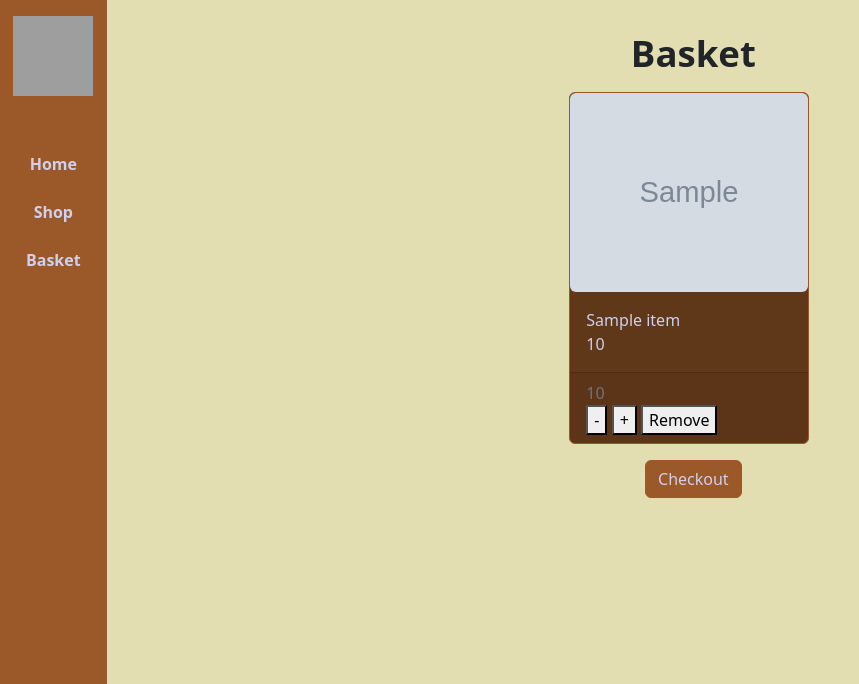
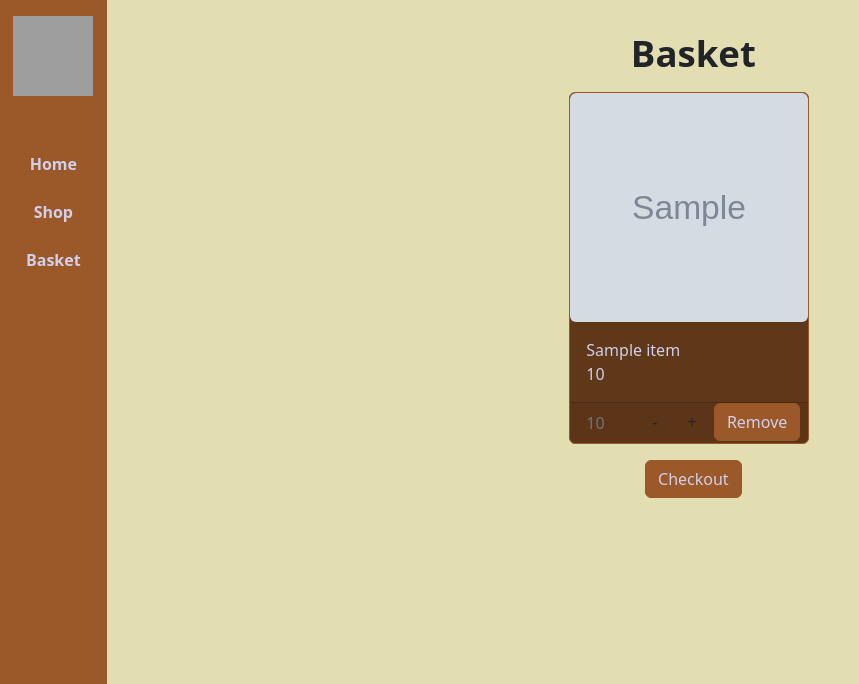
Before and after one commit to tesinclair/pinmonkey, a Flask app: template src/templates/basket.html in a window 1280 px wide. Shown: the top 684 px of the page, without its empty margins (0-859 px from the left). Run offline with Flask 3, Linux system fonts and the light colour scheme; the template is opened without the code that fills it: most values are stand-ins (such as "Sample title", 1, 10 or a date in 2020); grey boxes marked "Sample" are stand-in pictures; parts of the project's set-up code (start-up, migrations or seed data) failed here and were passed over; some libraries are stand-ins or nearby versions; grey boxes are pictures that could not be loaded.

Commit message:
fixes bugs

```diff
--- a/src/routes/basket.py
+++ b/src/routes/basket.py
@@ -46,7 +46,7 @@
         abort(404)
 
 @basket_bp.route('/remove', methods=['POST'])
-def basket_remove_item():
+def basket_remove():
     item_id = request.form.get('item_id')
 
     if item_id is None:
--- a/src/static/styles/styles.css
+++ b/src/static/styles/styles.css
@@ -102,9 +102,11 @@
     margin-block: 1rem;
 }
 
+.card{
+    overflow: hidden;
+}
 .shop-card{
     position: relative;
-    overflow: hidden;
 
     transition: scale .3s ease;
 }
@@ -177,3 +179,13 @@
     align-items: center;
     flex-direction: column;
 }
+
+.basket-quantity-btns{
+    position: absolute;
+    right: .5rem;
+    bottom: .1rem;
+}
+
+.quan-update-btn:hover{
+    color: var(--bs-secondary);
+}
--- a/src/templates/basket.html
+++ b/src/templates/basket.html
@@ -7,7 +7,7 @@
                 <span>Nothing in your basket yet.</span>
             {% else %}
             {% for img, title, price, id, quantity in items %}
-                <div class="col card border-primary">
+            <div class="col card border-primary" id="card-{{ id }}">
                     <img src="{{ url_for('static', filename='images/' ~ img) }}" class="card-img-top" alt="{{ title }}">
                     <div class="card-body">
                         <div class="basket-card-title"> {{ title }} </div>
@@ -15,9 +15,11 @@
                     </div>
                     <div class="card-footer">
                         <div id="quantity-{{ id }}" class="basket-card-quantity text-muted"> {{ quantity }} </div>
-                        <button onclick="updateBasket({{ id }}, -1)"> - </button>
-                        <button onclick="updateBasket({{ id }}, 1)"> + </button>
-                        <button onclick="removeItem({{ id }})">Remove</button>
+                        <div class="basket-quantity-btns">
+                            <button class="btn quan-update-btn" onclick="updateBasket({{ id }}, -1)"> - </button>
+                            <button class="btn quan-update-btn" onclick="updateBasket({{ id }}, 1)"> + </button>
+                            <button class="btn btn-primary" onclick="removeItem({{ id }})">Remove</button>
+                        </div>
                     </div>
                 </div>
             {% endfor %}
@@ -37,13 +39,18 @@
         quantityEl = document.getElementById(`quantity-${id}`);
         new_quan = parseInt(quantityEl.innerHTML) + inc;
 
+        if (new_quan <= 0){
+            removeItem(id);
+            return;
+        }
+
         const req = new FormData();
 
         req.append("item_id", id);
         req.append("new_quantity", new_quan);
 
         try{
-            const res = await fetch({{ url_for('basket.basket') }}, {
+            const res = await fetch("{{ url_for('basket.basket') }}", {
                 method: "POST",
                 body: req,
             });
@@ -62,7 +69,28 @@
         }
     }
 
-    function removeItem(id){
+    async function removeItem(id){
+        const req = new FormData();
+        req.append("item_id", id);
+        try{
+            const res = await fetch("{{ url_for('basket.basket_remove') }}", {
+                method: "POST",
+                body: req,
+            });
+
+            data = await res.json();
+
+            if (res.status != 200){
+                console.error(data);
+                return;
+            }
+
+        location.reload();
+
+        } catch (e){
+            console.error(e);
+        }
+
     }
 </script>
 {% endblock %}
```
